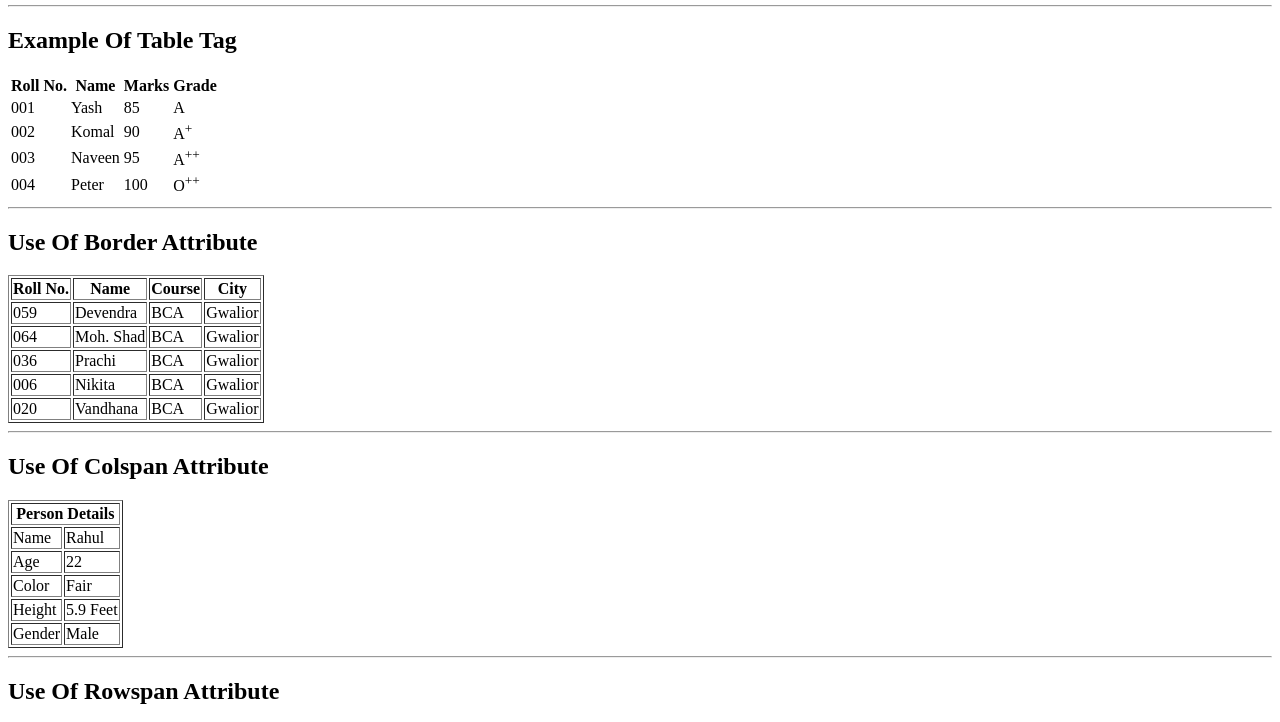
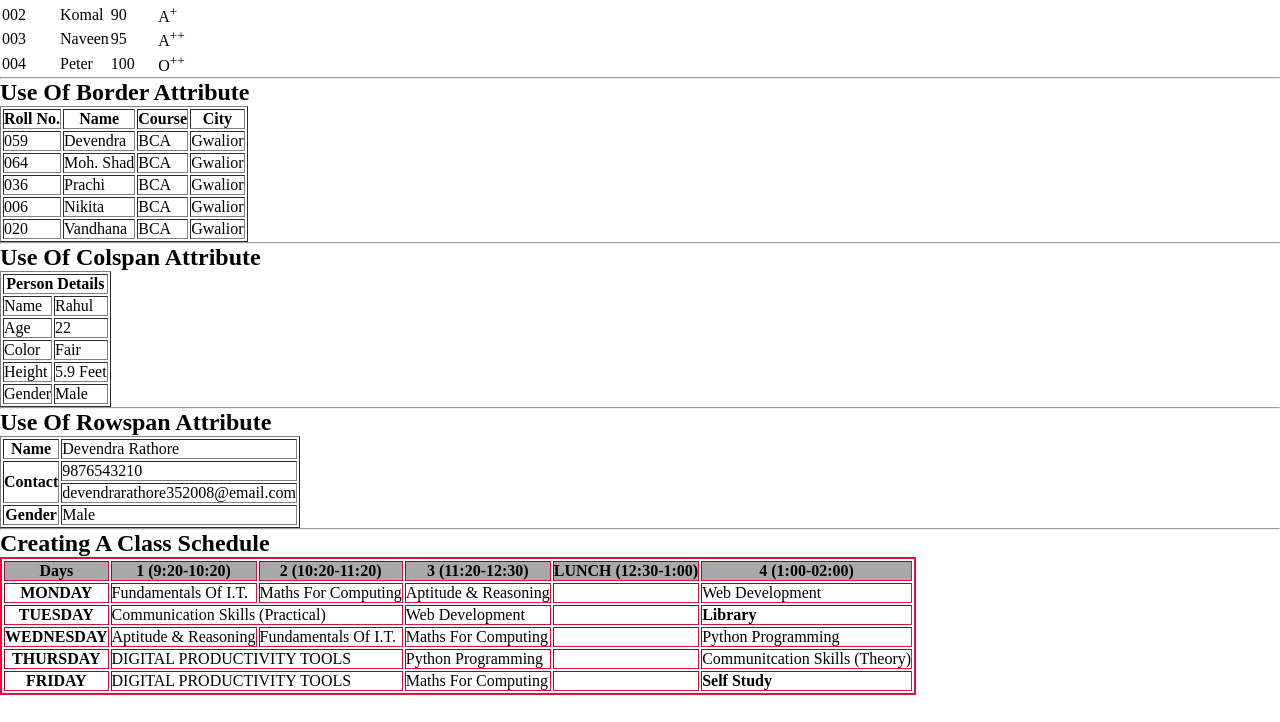
Before and after one commit to devendrarathore352008-bot/Web-Practice, a plain HTML site: page frontend/HTML/Home Practice/table_prc.html in a window 1280 px wide. Shown: the part 75-797 px from the top of the page. Drawn offline with Linux system fonts and the light colour scheme.

Commit message:
Use css in table file

```diff
--- /dev/null
+++ b/frontend/HTML/Home Practice/table.css
@@ -0,0 +1,13 @@
+*{
+    padding: 0;
+    margin: 0;
+}
+
+#table {
+    border: 2px solid crimson;
+
+}
+
+#table-head {
+    background-color: darkgray;
+}
--- a/frontend/HTML/Home Practice/table_prc.html
+++ b/frontend/HTML/Home Practice/table_prc.html
@@ -4,22 +4,22 @@
     <meta charset="UTF-8" />
     <meta name="viewport" content="width=device-width, initial-scale=1.0" />
     <title>Table Practice</title>
+    <link rel="stylesheet" href="./table.css">
   </head>
   <body>
+    <main>
       <h1>Table Tag</h1>
-
-    <hr />
-
-    <h2>Example Of Table Tag</h2>
-
+      <section>
         <table>
+          <thead>
           <tr>
             <th>Roll No.</th>
             <th>Name</th>
             <th>Marks</th>
             <th>Grade</th>
           </tr>
-
+          </thead>
+          <tbody>
           <tr>
             <td>001</td>
             <td>Yash</td>
@@ -47,20 +47,23 @@
             <td>100</td>
             <td>O<sup>++</sup></td>
           </tr>
+          </tbody>
         </table>
-
+      </section>
       <hr />
-
+      <section>
         <h2>Use Of Border Attribute</h2>
 
         <table border="1">
+          <thead>
           <tr>
             <th>Roll No.</th>
             <th>Name</th>
             <th>Course</th>
             <th>City</th>
           </tr>
-
+          </thead>
+          <tbody>
           <tr>
             <td>059</td>
             <td>Devendra</td>
@@ -95,17 +98,20 @@
             <td>BCA</td>
             <td>Gwalior</td>
           </tr>
+          </tbody>
         </table>
-
+      </section>
       <hr />
-
+      <section>
         <h2>Use Of Colspan Attribute</h2>
 
         <table border="1">
+          <thead>
           <tr>
             <th colspan="2">Person Details</th>
           </tr>
-
+          </thead>
+          <tbody>
           <tr>
             <td>Name</td>
             <td>Rahul</td>
@@ -130,10 +136,11 @@
             <td>Gender</td>
             <td>Male</td>
           </tr>
+          </tbody>
         </table>
-
+      </section>
       <hr />
-
+      <section>
         <h2>Use Of Rowspan Attribute</h2>
 
         <table border="1">
@@ -156,12 +163,13 @@
             <td>Male</td>
           </tr>
         </table>
-
+      </section>
       <hr />
-
+      <section>
         <h2>Creating A Class Schedule</h2>
 
-    <table border="1">
+        <table border="1" id="table">
+          <thead id="table-head">
           <tr>
             <th>Days</th>
             <th>1 (9:20-10:20)</th>
@@ -170,7 +178,8 @@
             <th>LUNCH (12:30-1:00)</th>
             <th>4 (1:00-02:00)</th>
           </tr>
-
+          </thead>
+          <tbody>
           <tr>
             <th>MONDAY</th>
             <td>Fundamentals Of I.T.</td>
@@ -182,7 +191,7 @@
 
           <tr>
             <th>TUESDAY</th>
-            <td colspan="2">Communication Skills (Practical) </td>
+            <td colspan="2">Communication Skills (Practical)</td>
             <td>Web Development</td>
             <td></td>
             <td><b>Library</b></td>
@@ -212,7 +221,9 @@
             <td></td>
             <td><b>Self Study</b></td>
           </tr>
+          </tbody>
         </table>
-
+      </section>
+    </main>
   </body>
 </html>
```
Lines whose indentation alone changed are shown as unchanged.
